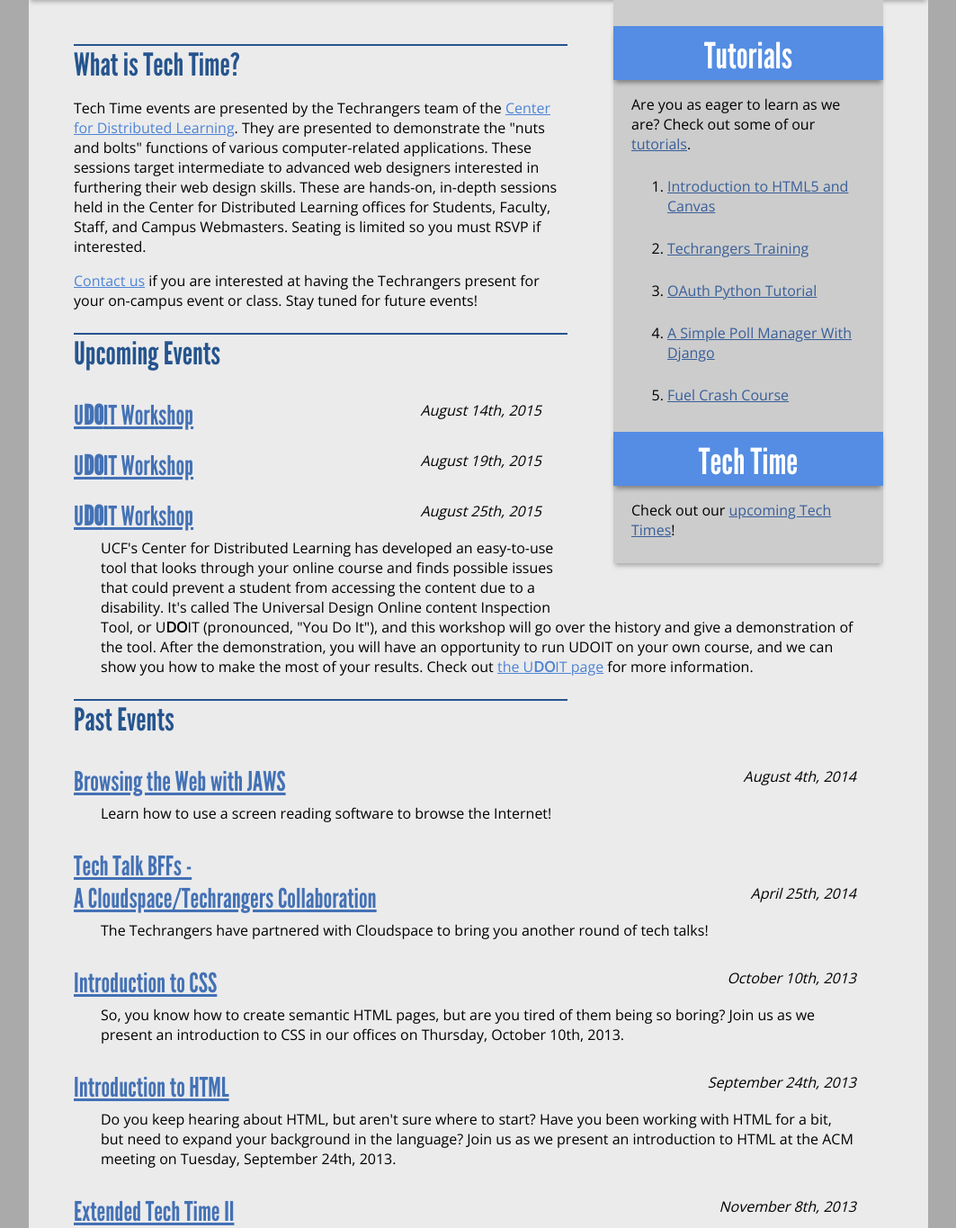
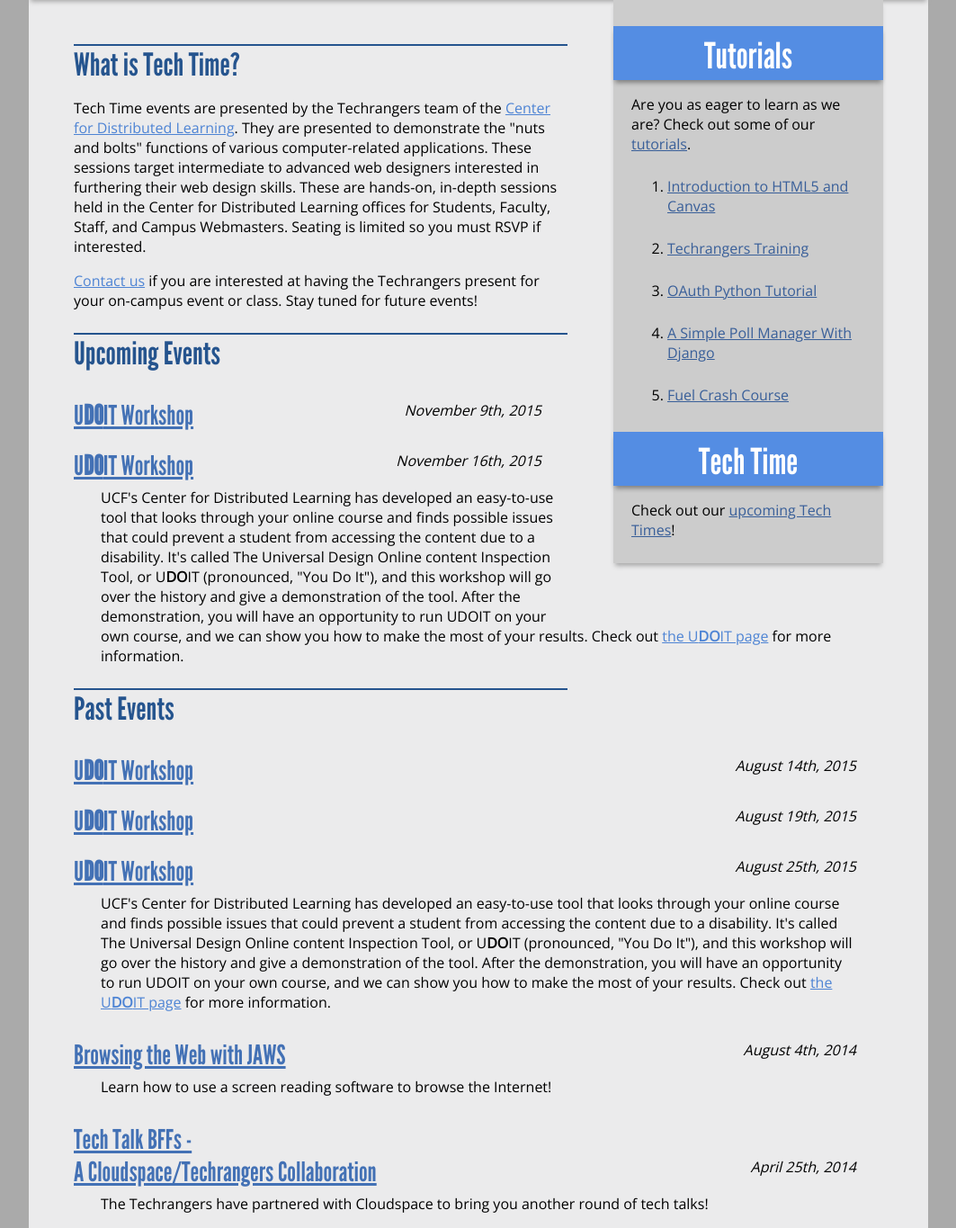
Before and after one commit to chrissolanilla/CSolanillaBio, a PHP site: page /techtime.php in a window 1280 px wide. Shown: the part 201-1566 px from the top of the page at 90% size, without its empty margins (108-1171 px from the left). Run offline with PHP 8.4, Linux system fonts and the light colour scheme; some libraries are stand-ins or nearby versions.

Commit message:
Moved old udoit techtimes, added new ones for november 2015

```diff
--- a/techtime.php
+++ b/techtime.php
@@ -20,6 +20,14 @@
 				</section>
 				<section role="region" class="ttitem">
 					<h1>Upcoming Events</h1>
+						<h2><a href="https://www.eventbrite.com/e/udoit-techtime-workshop-november-9th-2015-tickets-18908795717">U<strong>DO</strong>IT Workshop</a></h2>
+							<p class="eventdate">November 9<sup>th</sup>, 2015</p>
+						<h2><a href="https://www.eventbrite.com/e/udoit-techtime-workshop-november-16th-2015-tickets-18908968233">U<strong>DO</strong>IT Workshop</a></h2>
+							<p class="eventdate">November 16<sup>th</sup>, 2015</p>
+							<p>UCF's Center for Distributed Learning has developed an easy-to-use tool that looks through your online course and finds possible issues that could prevent a student from accessing the content due to a disability.  It's called The Universal Design Online content Inspection Tool, or U<strong>DO</strong>IT (pronounced, "You Do It"), and this workshop will go over the history and give a demonstration of the tool.  After the demonstration, you will have an opportunity to run UDOIT on your own course, and we can show you how to make the most of your results.  Check out <a href="https://online.ucf.edu/udoit">the U<strong>DO</strong>IT page</a> for more information.</p>
+				</section>
+				<section role="region" class="ttitem">
+					<h1>Past Events</h1>
 						<h2><a href="https://www.eventbrite.com/e/udoit-techtime-workshop-august-14th-2015-tickets-17837303856">U<strong>DO</strong>IT Workshop</a></h2>
 							<p class="eventdate">August 14<sup>th</sup>, 2015</p>
 						<h2><a href="https://www.eventbrite.com/e/udoit-techtime-workshop-august-19th-2015-tickets-17837350997">U<strong>DO</strong>IT Workshop</a></h2>
@@ -27,9 +35,6 @@
 						<h2><a href="https://www.eventbrite.com/e/udoit-techtime-workshop-august-25th-2015-tickets-17837751194">U<strong>DO</strong>IT Workshop</a></h2>
 							<p class="eventdate">August 25<sup>th</sup>, 2015</p>
 							<p>UCF's Center for Distributed Learning has developed an easy-to-use tool that looks through your online course and finds possible issues that could prevent a student from accessing the content due to a disability.  It's called The Universal Design Online content Inspection Tool, or U<strong>DO</strong>IT (pronounced, "You Do It"), and this workshop will go over the history and give a demonstration of the tool.  After the demonstration, you will have an opportunity to run UDOIT on your own course, and we can show you how to make the most of your results.  Check out <a href="https://online.ucf.edu/udoit">the U<strong>DO</strong>IT page</a> for more information.</p>
-				</section>
-				<section role="region" class="ttitem">
-					<h1>Past Events</h1>
 						<h2><a href="./techtime_browsing_web_jaws.php">Browsing the Web with JAWS</a></h2>
 							<p class="eventdate">August 4<sup>th</sup>, 2014</p>
 							<p>Learn how to use a screen reading software to browse the Internet!</p>
```
